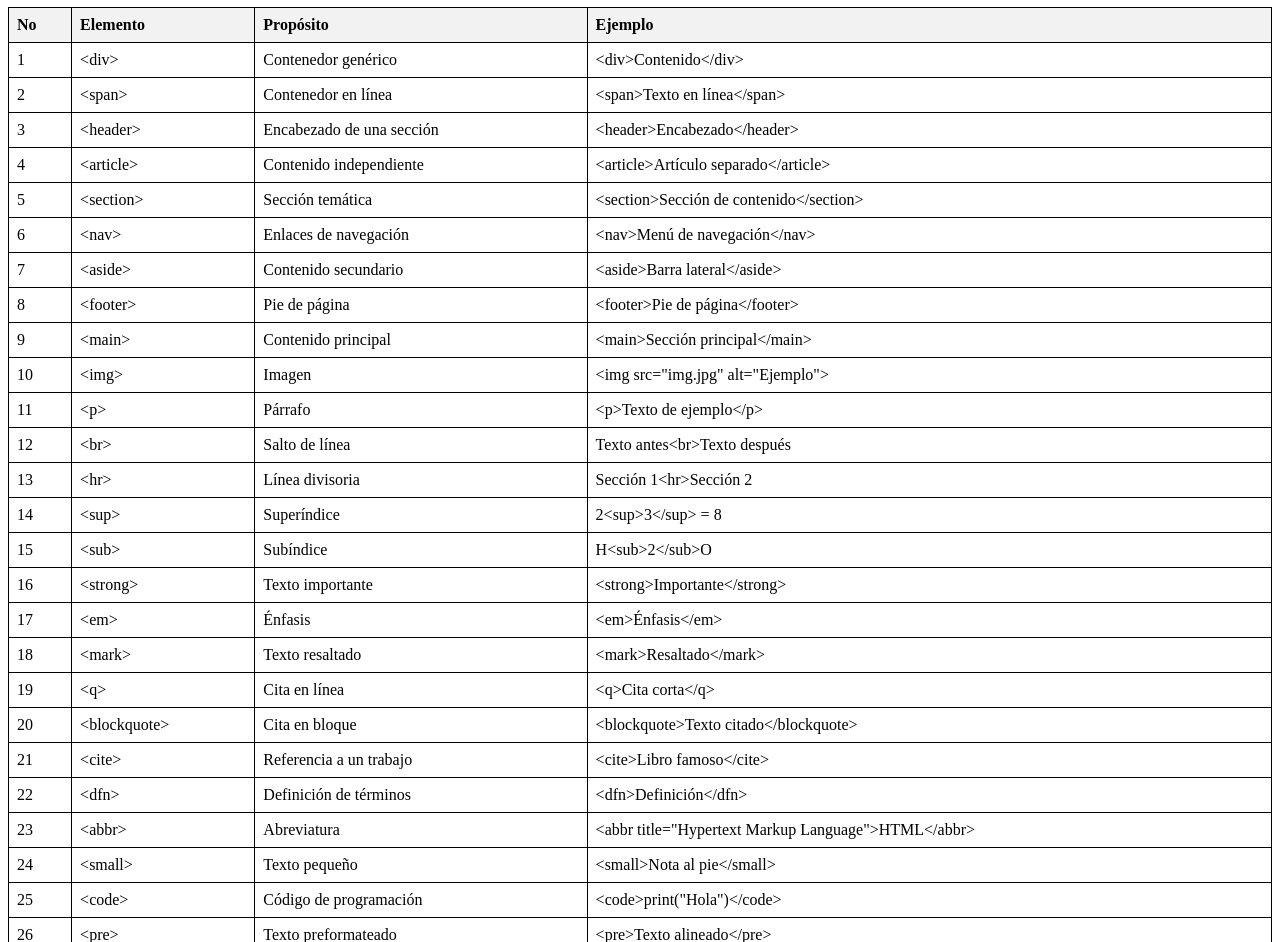
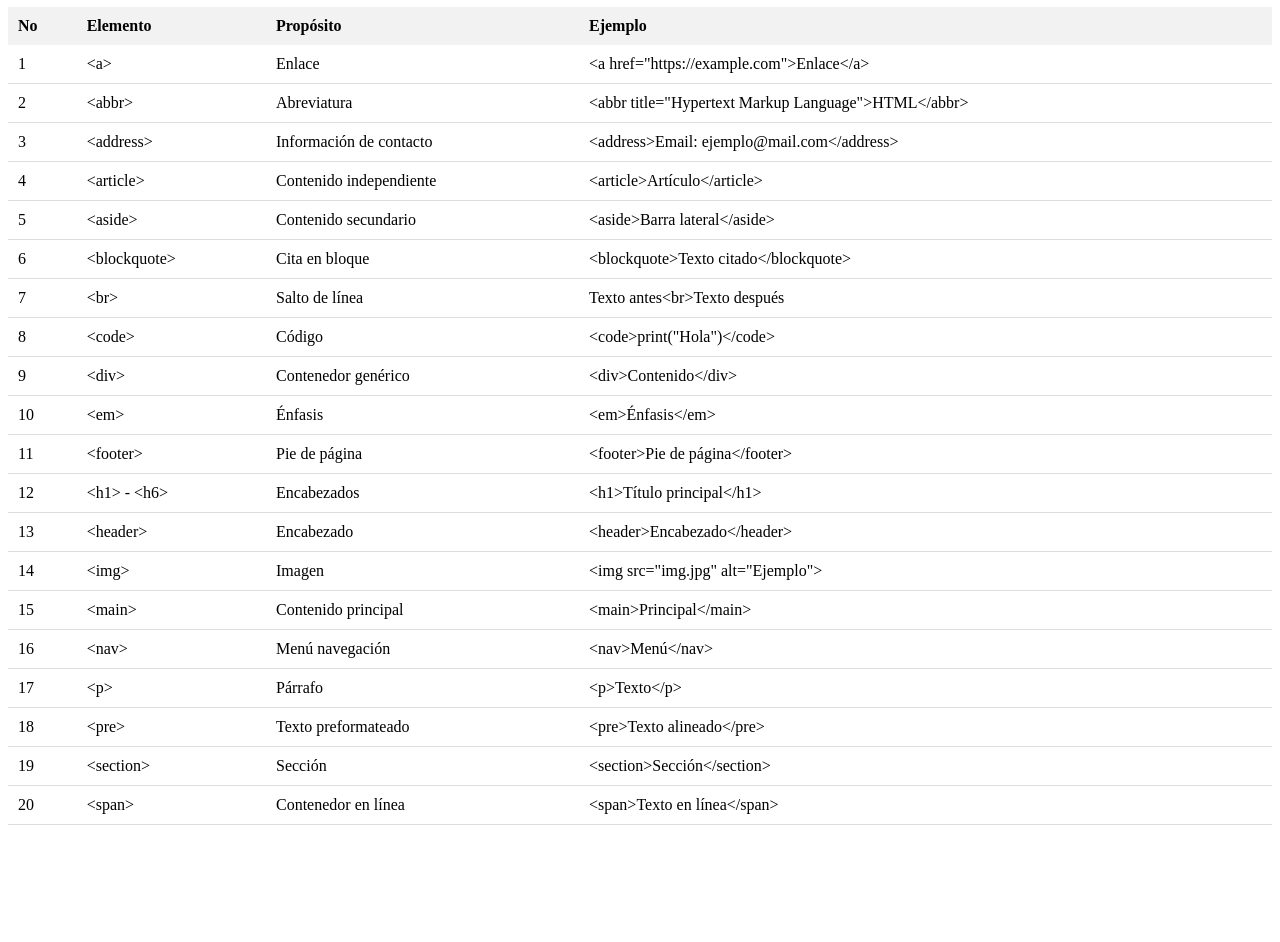
Before and after one commit to NatalyAp02/tareatec, a plain HTML site: page index.html in a window 1280 px wide. Shown: the part 143-1085 px from the top of the page. After the commit the page ends 976 px from the top, so only its background shows below. Drawn offline with Linux system fonts and the light colour scheme.

Commit message:
enviar de nuevo

```diff
--- a/index.html
+++ b/index.html
@@ -11,12 +11,14 @@
             margin-top: 20px;
         }
         th, td {
-            border: 1px solid black;
-            padding: 8px;
+            padding: 10px;
             text-align: left;
         }
         th {
             background-color: #f2f2f2;
+        }
+        tbody tr {
+            border-bottom: 1px solid #ddd;
         }
     </style>
 </head>
@@ -31,7 +33,7 @@
         </nav>
     </header>
     <main>
-        <h1>HTML</h1>
+        <h1>Elementos HTML</h1>
         <table>
             <thead>
                 <tr>
@@ -42,36 +44,26 @@
                 </tr>
             </thead>
             <tbody>
-                <tr><td>1</td><td>&lt;div&gt;</td><td>Contenedor genérico</td><td>&lt;div&gt;Contenido&lt;/div&gt;</td></tr>
-                <tr><td>2</td><td>&lt;span&gt;</td><td>Contenedor en línea</td><td>&lt;span&gt;Texto en línea&lt;/span&gt;</td></tr>
-                <tr><td>3</td><td>&lt;header&gt;</td><td>Encabezado de una sección</td><td>&lt;header&gt;Encabezado&lt;/header&gt;</td></tr>
-                <tr><td>4</td><td>&lt;article&gt;</td><td>Contenido independiente</td><td>&lt;article&gt;Artículo separado&lt;/article&gt;</td></tr>
-                <tr><td>5</td><td>&lt;section&gt;</td><td>Sección temática</td><td>&lt;section&gt;Sección de contenido&lt;/section&gt;</td></tr>
-                <tr><td>6</td><td>&lt;nav&gt;</td><td>Enlaces de navegación</td><td>&lt;nav&gt;Menú de navegación&lt;/nav&gt;</td></tr>
-                <tr><td>7</td><td>&lt;aside&gt;</td><td>Contenido secundario</td><td>&lt;aside&gt;Barra lateral&lt;/aside&gt;</td></tr>
-                <tr><td>8</td><td>&lt;footer&gt;</td><td>Pie de página</td><td>&lt;footer&gt;Pie de página&lt;/footer&gt;</td></tr>
-                <tr><td>9</td><td>&lt;main&gt;</td><td>Contenido principal</td><td>&lt;main&gt;Sección principal&lt;/main&gt;</td></tr>
-                <tr><td>10</td><td>&lt;img&gt;</td><td>Imagen</td><td>&lt;img src="img.jpg" alt="Ejemplo"&gt;</td></tr>
-                <tr><td>11</td><td>&lt;p&gt;</td><td>Párrafo</td><td>&lt;p&gt;Texto de ejemplo&lt;/p&gt;</td></tr>
-                <tr><td>12</td><td>&lt;br&gt;</td><td>Salto de línea</td><td>Texto antes&lt;br&gt;Texto después</td></tr>
-                <tr><td>13</td><td>&lt;hr&gt;</td><td>Línea divisoria</td><td>Sección 1&lt;hr&gt;Sección 2</td></tr>
-                <tr><td>14</td><td>&lt;sup&gt;</td><td>Superíndice</td><td>2&lt;sup&gt;3&lt;/sup&gt; = 8</td></tr>
-                <tr><td>15</td><td>&lt;sub&gt;</td><td>Subíndice</td><td>H&lt;sub&gt;2&lt;/sub&gt;O</td></tr>
-                <tr><td>16</td><td>&lt;strong&gt;</td><td>Texto importante</td><td>&lt;strong&gt;Importante&lt;/strong&gt;</td></tr>
-                <tr><td>17</td><td>&lt;em&gt;</td><td>Énfasis</td><td>&lt;em&gt;Énfasis&lt;/em&gt;</td></tr>
-                <tr><td>18</td><td>&lt;mark&gt;</td><td>Texto resaltado</td><td>&lt;mark&gt;Resaltado&lt;/mark&gt;</td></tr>
-                <tr><td>19</td><td>&lt;q&gt;</td><td>Cita en línea</td><td>&lt;q&gt;Cita corta&lt;/q&gt;</td></tr>
-                <tr><td>20</td><td>&lt;blockquote&gt;</td><td>Cita en bloque</td><td>&lt;blockquote&gt;Texto citado&lt;/blockquote&gt;</td></tr>
-                <tr><td>21</td><td>&lt;cite&gt;</td><td>Referencia a un trabajo</td><td>&lt;cite&gt;Libro famoso&lt;/cite&gt;</td></tr>
-                <tr><td>22</td><td>&lt;dfn&gt;</td><td>Definición de términos</td><td>&lt;dfn&gt;Definición&lt;/dfn&gt;</td></tr>
-                <tr><td>23</td><td>&lt;abbr&gt;</td><td>Abreviatura</td><td>&lt;abbr title="Hypertext Markup Language"&gt;HTML&lt;/abbr&gt;</td></tr>
-                <tr><td>24</td><td>&lt;small&gt;</td><td>Texto pequeño</td><td>&lt;small&gt;Nota al pie&lt;/small&gt;</td></tr>
-                <tr><td>25</td><td>&lt;code&gt;</td><td>Código de programación</td><td>&lt;code&gt;print("Hola")&lt;/code&gt;</td></tr>
-                <tr><td>26</td><td>&lt;pre&gt;</td><td>Texto preformateado</td><td>&lt;pre&gt;Texto alineado&lt;/pre&gt;</td></tr>
-                <tr><td>27</td><td>&lt;kbd&gt;</td><td>Entrada de teclado</td><td>&lt;kbd&gt;Ctrl + C&lt;/kbd&gt;</td></tr>
-                <tr><td>28</td><td>&lt;address&gt;</td><td>Información de contacto</td><td>&lt;address&gt;Email: ejemplo@mail.com&lt;/address&gt;</td></tr>
-                <tr><td>29</td><td>&lt;h1&gt; a &lt;h6&gt;</td><td>Encabezados</td><td>&lt;h1&gt;Título principal&lt;/h1&gt;</td></tr>
-                <tr><td>30</td><td>&lt;a&gt;</td><td>Enlace</td><td>&lt;a href="https://example.com"&gt;Enlace&lt;/a&gt;</td></tr>
+                <tr><td>1</td><td>&lt;a&gt;</td><td>Enlace</td><td>&lt;a href="https://example.com"&gt;Enlace&lt;/a&gt;</td></tr>
+                <tr><td>2</td><td>&lt;abbr&gt;</td><td>Abreviatura</td><td>&lt;abbr title="Hypertext Markup Language"&gt;HTML&lt;/abbr&gt;</td></tr>
+                <tr><td>3</td><td>&lt;address&gt;</td><td>Información de contacto</td><td>&lt;address&gt;Email: ejemplo@mail.com&lt;/address&gt;</td></tr>
+                <tr><td>4</td><td>&lt;article&gt;</td><td>Contenido independiente</td><td>&lt;article&gt;Artículo&lt;/article&gt;</td></tr>
+                <tr><td>5</td><td>&lt;aside&gt;</td><td>Contenido secundario</td><td>&lt;aside&gt;Barra lateral&lt;/aside&gt;</td></tr>
+                <tr><td>6</td><td>&lt;blockquote&gt;</td><td>Cita en bloque</td><td>&lt;blockquote&gt;Texto citado&lt;/blockquote&gt;</td></tr>
+                <tr><td>7</td><td>&lt;br&gt;</td><td>Salto de línea</td><td>Texto antes&lt;br&gt;Texto después</td></tr>
+                <tr><td>8</td><td>&lt;code&gt;</td><td>Código</td><td>&lt;code&gt;print("Hola")&lt;/code&gt;</td></tr>
+                <tr><td>9</td><td>&lt;div&gt;</td><td>Contenedor genérico</td><td>&lt;div&gt;Contenido&lt;/div&gt;</td></tr>
+                <tr><td>10</td><td>&lt;em&gt;</td><td>Énfasis</td><td>&lt;em&gt;Énfasis&lt;/em&gt;</td></tr>
+                <tr><td>11</td><td>&lt;footer&gt;</td><td>Pie de página</td><td>&lt;footer&gt;Pie de página&lt;/footer&gt;</td></tr>
+                <tr><td>12</td><td>&lt;h1&gt; - &lt;h6&gt;</td><td>Encabezados</td><td>&lt;h1&gt;Título principal&lt;/h1&gt;</td></tr>
+                <tr><td>13</td><td>&lt;header&gt;</td><td>Encabezado</td><td>&lt;header&gt;Encabezado&lt;/header&gt;</td></tr>
+                <tr><td>14</td><td>&lt;img&gt;</td><td>Imagen</td><td>&lt;img src="img.jpg" alt="Ejemplo"&gt;</td></tr>
+                <tr><td>15</td><td>&lt;main&gt;</td><td>Contenido principal</td><td>&lt;main&gt;Principal&lt;/main&gt;</td></tr>
+                <tr><td>16</td><td>&lt;nav&gt;</td><td>Menú navegación</td><td>&lt;nav&gt;Menú&lt;/nav&gt;</td></tr>
+                <tr><td>17</td><td>&lt;p&gt;</td><td>Párrafo</td><td>&lt;p&gt;Texto&lt;/p&gt;</td></tr>
+                <tr><td>18</td><td>&lt;pre&gt;</td><td>Texto preformateado</td><td>&lt;pre&gt;Texto alineado&lt;/pre&gt;</td></tr>
+                <tr><td>19</td><td>&lt;section&gt;</td><td>Sección</td><td>&lt;section&gt;Sección&lt;/section&gt;</td></tr>
+                <tr><td>20</td><td>&lt;span&gt;</td><td>Contenedor en línea</td><td>&lt;span&gt;Texto en línea&lt;/span&gt;</td></tr>
             </tbody>
         </table>
     </main>
```
